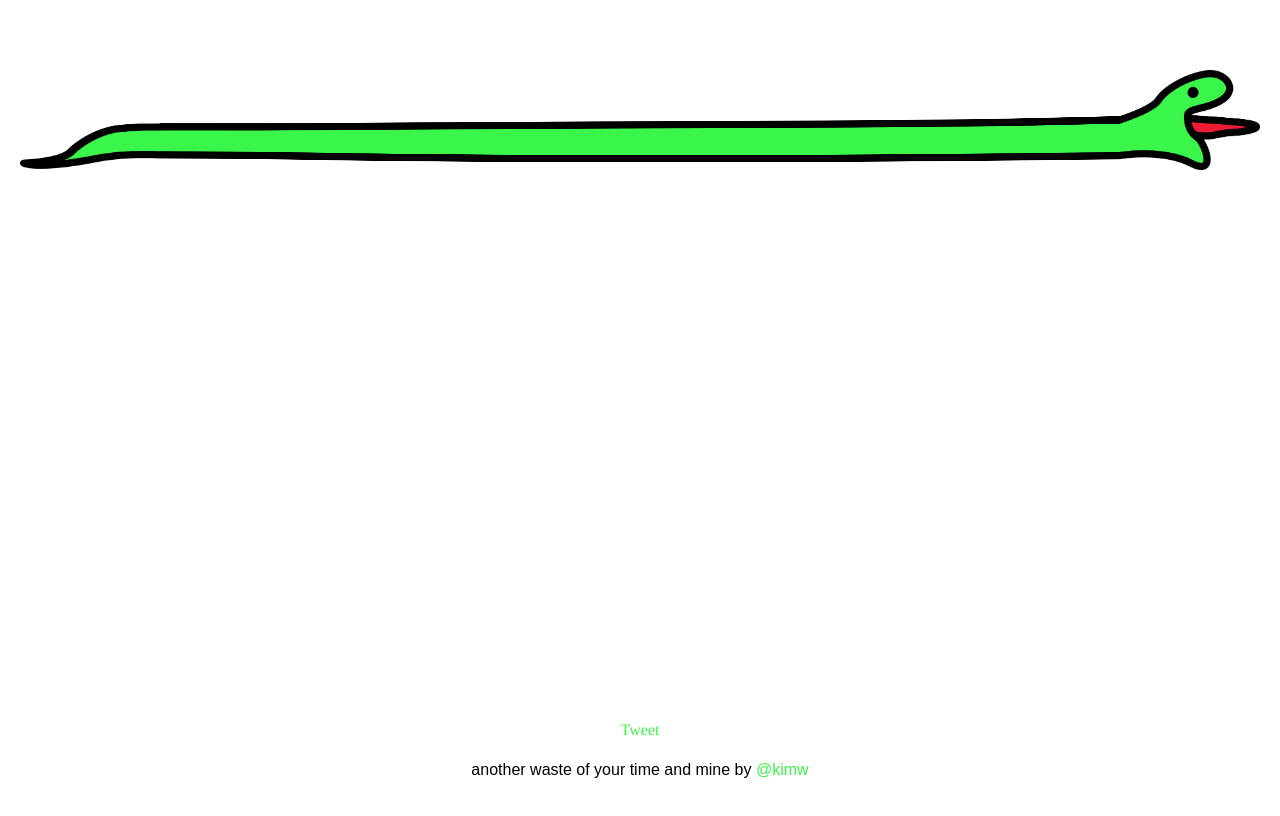
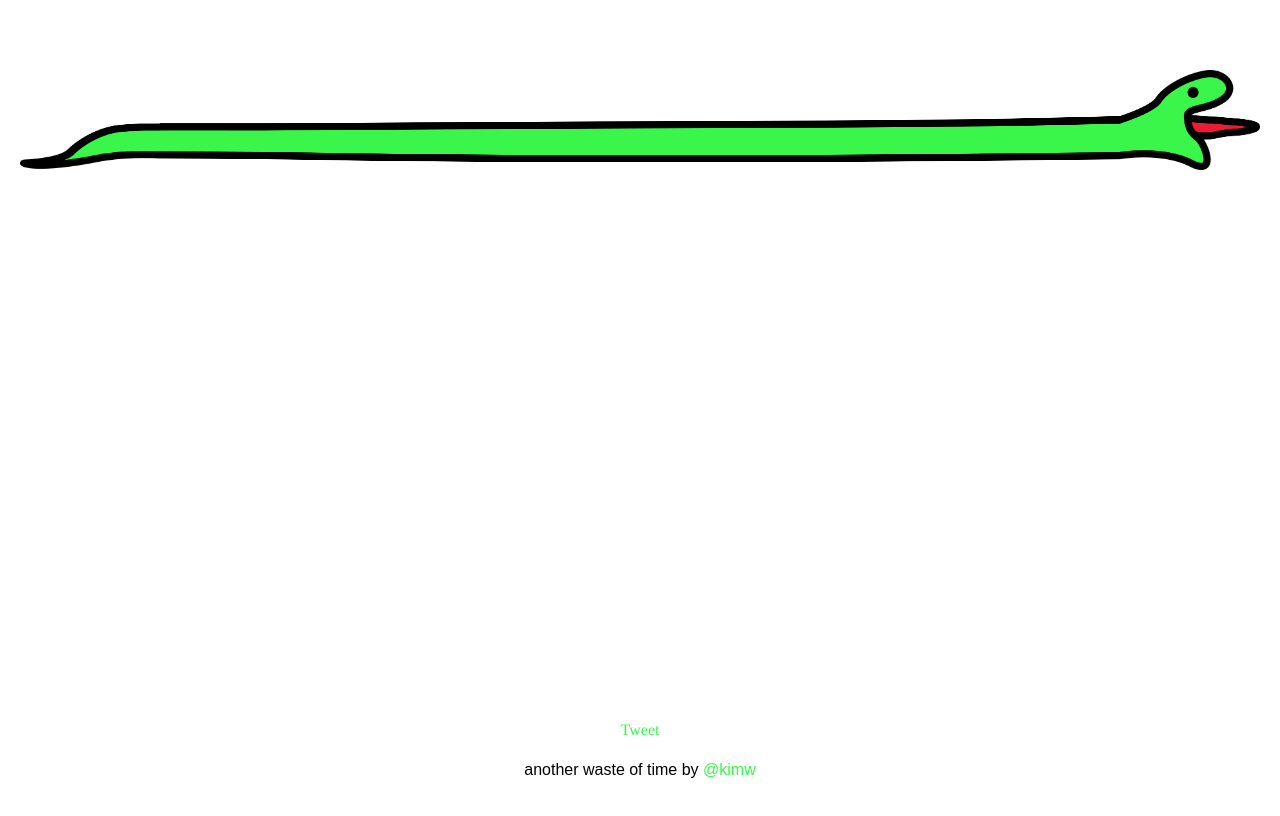
Before and after one commit to responsivesnake/responsivesnake, a plain HTML site: page index.html in a window 1280 px wide. Drawn offline with Linux system fonts and the light colour scheme.

Commit message:
Update index.html

```diff
--- a/index.html
+++ b/index.html
@@ -38,7 +38,7 @@
 		<a class="twitter-share-button" data-show-count="false" data-size="large" href="https://twitter.com/share">Tweet</a>
 		<script async charset="utf-8" src="//platform.twitter.com/widgets.js">
 		</script><br>
-		<h4>another waste of your time and mine by <a href="https://twitter.com/kimw" target="blank">@kimw</a></h4>
+		<h4>another waste of time by <a href="https://twitter.com/kimw" target="blank">@kimw</a></h4>
 	</div>
 </body>
 </html>
```
